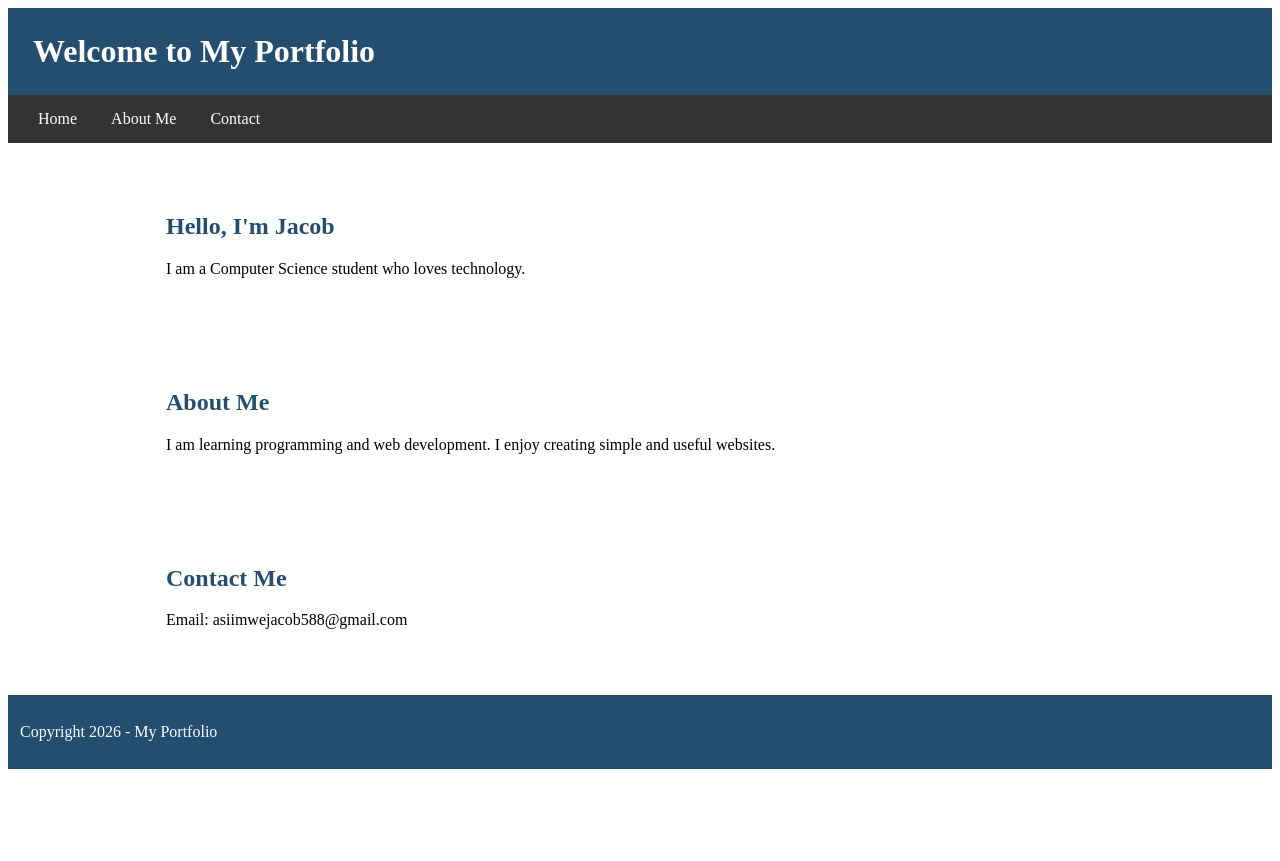
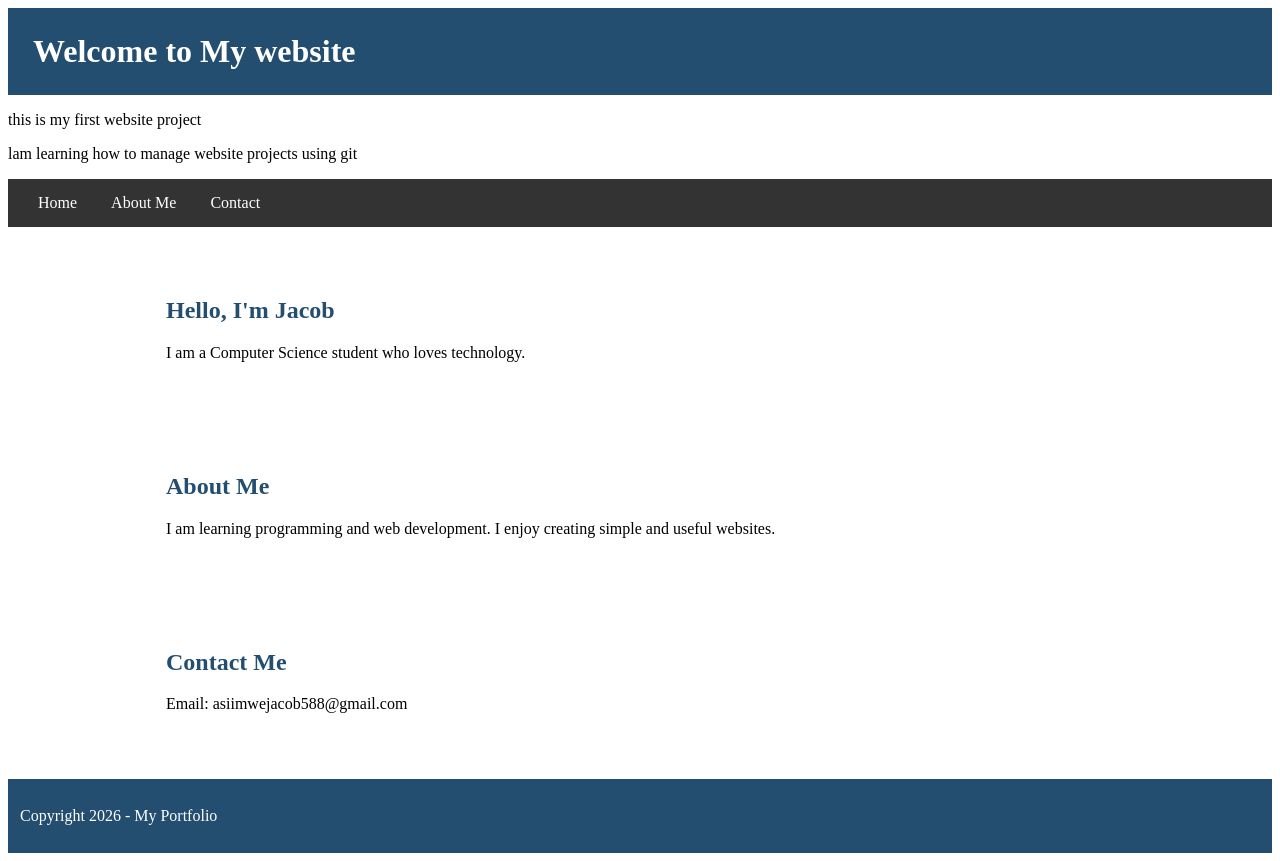
Before and after one commit to asiimwejacob588-de/my-simple-website, a plain HTML site: page index.html in a window 1280 px wide. Before the commit the page ends 800 px from the top, so only its background shows below. Drawn offline with Linux system fonts and the light colour scheme.

Commit message:
update homepage heading and add intro paragraph

```diff
--- a/index.html
+++ b/index.html
@@ -7,7 +7,9 @@
 </head>
 <body>
 
-    <h1>Welcome to My Portfolio</h1>
+    <h1>Welcome to My website</h1>
+    <p>this is my first website project</p>
+    <p>lam learning how to manage website projects using git</p>
 
     <nav>
         <a href="#home">Home</a>
```
